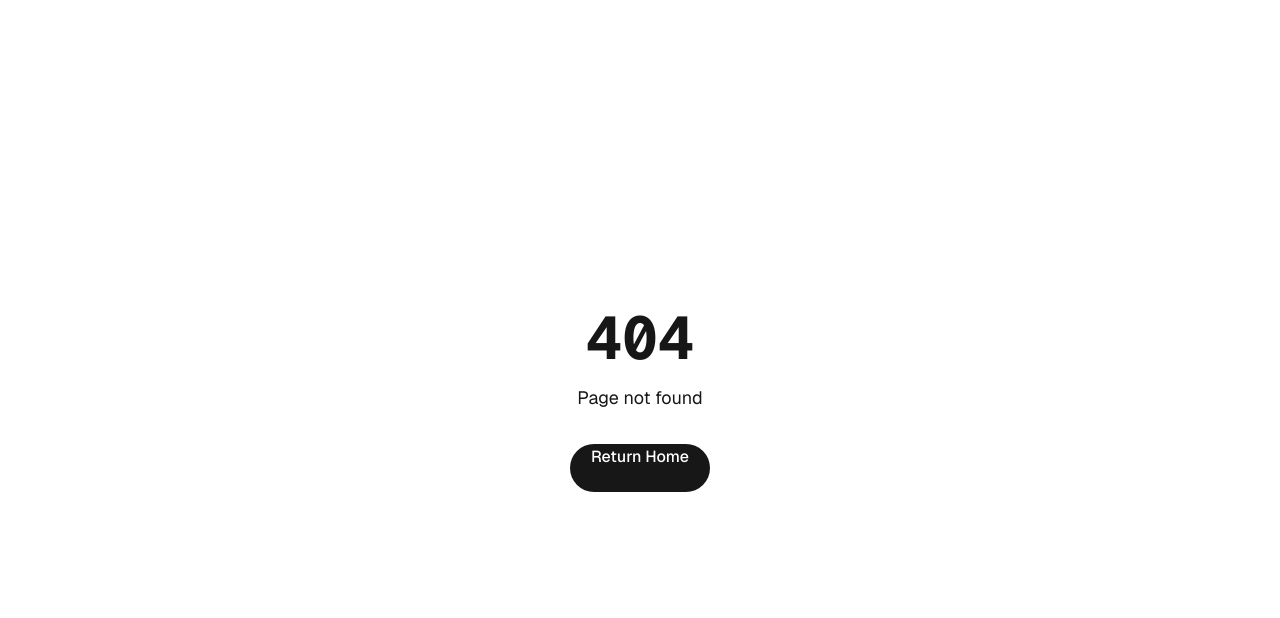
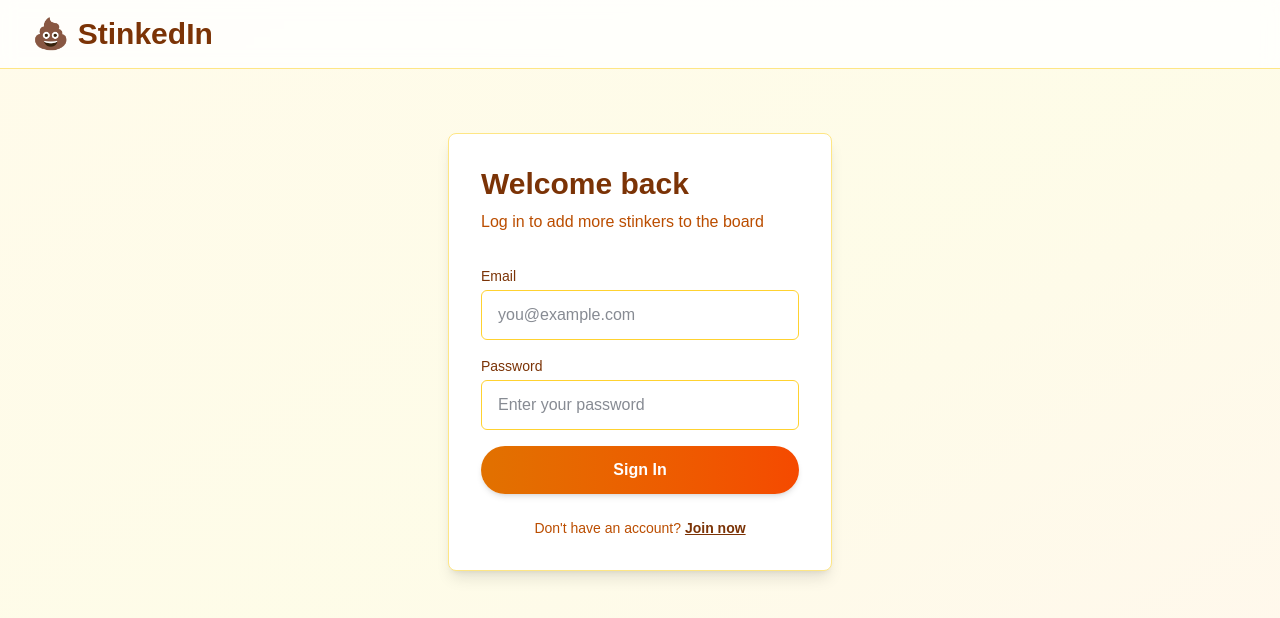
Before and after one commit to ns-test-org/linkedin-clone, a Next.js app in the folder packages/linkedin-clone/: page /login in a window 1280 px wide. Before the commit this address had no page. Shown: the top 618 px of the page. Built offline with nearby package versions, Linux system fonts and the light colour scheme.

Commit message:
AI chat session: Updated code and files

```diff
--- a/packages/linkedin-clone/src/app/layout.tsx
+++ b/packages/linkedin-clone/src/app/layout.tsx
@@ -13,8 +13,8 @@ const geistMono = Geist_Mono({
 });
 
 export const metadata: Metadata = {
-  title: "Build anything from a chat",
-  description: "Turn chats into apps. Prompt. Ship. Repeat.",
+  title: "💩 StinkedIn - Call Out Professional Stinkers",
+  description: "The shame board for professionals who stiffed you. Unpaid invoices, ghosting, broken promises - expose them all.",
 };
 
 export default function RootLayout({
--- /dev/null
+++ b/packages/linkedin-clone/src/app/login/page.tsx
@@ -0,0 +1,105 @@
+'use client';
+
+import { useState } from 'react';
+import Link from 'next/link';
+
+export default function Login() {
+  const [email, setEmail] = useState('');
+  const [password, setPassword] = useState('');
+  const [error, setError] = useState('');
+
+  const handleLogin = (e: React.FormEvent) => {
+    e.preventDefault();
+    setError('');
+
+    // Check if user exists in localStorage
+    const storedEmail = localStorage.getItem('userEmail');
+    const storedPassword = localStorage.getItem('userPassword');
+
+    if (email === storedEmail && password === storedPassword) {
+      localStorage.setItem('isAuthenticated', 'true');
+      window.location.href = '/feed';
+    } else {
+      setError('Invalid email or password');
+    }
+  };
+
+  return (
+    <div className="min-h-screen bg-gradient-to-br from-amber-50 via-yellow-50 to-orange-50">
+      {/* Header */}
+      <header className="border-b border-amber-200 bg-white/80 backdrop-blur-sm">
+        <div className="max-w-7xl mx-auto px-4 sm:px-6 lg:px-8 py-4">
+          <Link href="/">
+            <h1 className="text-3xl font-bold text-amber-900 flex items-center gap-2">
+              💩 StinkedIn
+            </h1>
+          </Link>
+        </div>
+      </header>
+
+      {/* Main Content */}
+      <main className="max-w-md mx-auto px-4 sm:px-6 lg:px-8 py-16">
+        <div className="bg-white p-8 rounded-lg shadow-lg border border-amber-200">
+          <h2 className="text-3xl font-semibold text-amber-900 mb-2">
+            Welcome back
+          </h2>
+          <p className="text-amber-700 mb-8">
+            Log in to add more stinkers to the board
+          </p>
+
+          {error && (
+            <div className="mb-4 p-3 bg-red-50 border border-red-200 rounded-md">
+              <p className="text-sm text-red-600">{error}</p>
+            </div>
+          )}
+
+          <form onSubmit={handleLogin} className="space-y-4">
+            <div>
+              <label htmlFor="email" className="block text-sm font-medium text-amber-900 mb-1">
+                Email
+              </label>
+              <input
+                type="email"
+                id="email"
+                value={email}
+                onChange={(e) => setEmail(e.target.value)}
+                required
+                className="w-full px-4 py-3 border border-amber-300 rounded-md focus:outline-none focus:ring-2 focus:ring-amber-500 text-gray-900 bg-white"
+                placeholder="you@example.com"
+              />
+            </div>
+            <div>
+              <label htmlFor="password" className="block text-sm font-medium text-amber-900 mb-1">
+                Password
+              </label>
+              <input
+                type="password"
+                id="password"
+                value={password}
+                onChange={(e) => setPassword(e.target.value)}
+                required
+                className="w-full px-4 py-3 border border-amber-300 rounded-md focus:outline-none focus:ring-2 focus:ring-amber-500 text-gray-900 bg-white"
+                placeholder="Enter your password"
+              />
+            </div>
+            <button
+              type="submit"
+              className="w-full bg-gradient-to-r from-amber-600 to-orange-600 text-white py-3 rounded-full font-semibold hover:from-amber-700 hover:to-orange-700 transition-all shadow-md"
+            >
+              Sign In
+            </button>
+          </form>
+
+          <div className="mt-6 text-center">
+            <p className="text-sm text-amber-700">
+              Don&apos;t have an account?{' '}
+              <Link href="/" className="font-semibold text-amber-900 hover:text-amber-700 underline">
+                Join now
+              </Link>
+            </p>
+          </div>
+        </div>
+      </main>
+    </div>
+  );
+}
--- a/packages/linkedin-clone/src/app/page.tsx
+++ b/packages/linkedin-clone/src/app/page.tsx
@@ -1,6 +1,7 @@
 'use client';
 
 import { useState } from 'react';
+import Link from 'next/link';
 
 export default function Landing() {
   const [email, setEmail] = useState('');
@@ -11,6 +12,7 @@ export default function Landing() {
     if (email && password) {
       // Store user in localStorage
       localStorage.setItem('userEmail', email);
+      localStorage.setItem('userPassword', password);
       localStorage.setItem('isAuthenticated', 'true');
       // Redirect to profile setup
       window.location.href = '/profile-setup';
@@ -18,11 +20,22 @@ export default function Landing() {
   };
 
   return (
-    <div className="min-h-screen bg-white">
+    <div className="min-h-screen bg-gradient-to-br from-amber-50 via-yellow-50 to-orange-50">
       {/* Header */}
-      <header className="border-b border-gray-200">
-        <div className="max-w-7xl mx-auto px-4 sm:px-6 lg:px-8 py-4">
-          <h1 className="text-3xl font-bold text-blue-600">Linked</h1>
+      <header className="border-b border-amber-200 bg-white/80 backdrop-blur-sm">
+        <div className="max-w-7xl mx-auto px-4 sm:px-6 lg:px-8 py-4 flex items-center justify-between">
+          <h1 className="text-3xl font-bold text-amber-900 flex items-center gap-2">
+            💩 StinkedIn
+          </h1>
+          <div className="flex items-center gap-4">
+            <span className="text-sm text-amber-700">Already a member?</span>
+            <Link
+              href="/login"
+              className="px-6 py-2 border-2 border-amber-600 text-amber-900 rounded-full font-semibold hover:bg-amber-50 transition-colors"
+            >
+              Sign in
+            </Link>
+          </div>
         </div>
       </header>
 
@@ -31,22 +44,22 @@ export default function Landing() {
         <div className="grid md:grid-cols-2 gap-12 items-center">
           {/* Left side - Hero */}
           <div>
-            <h2 className="text-5xl font-light text-gray-800 mb-6">
-              Welcome to your professional community
+            <h2 className="text-5xl font-light text-amber-900 mb-6">
+              Call out the professionals who stiffed you 💩
             </h2>
-            <p className="text-xl text-gray-600">
-              Connect with professionals, discover opportunities, and grow your career.
+            <p className="text-xl text-amber-800">
+              Unpaid invoices? Ghosted after the interview? Broken promises? Share your story and expose the stinkers in your industry.
             </p>
           </div>
 
           {/* Right side - Signup Form */}
-          <div className="bg-white p-8 rounded-lg shadow-lg border border-gray-200">
-            <h3 className="text-2xl font-semibold text-gray-800 mb-6">
-              Get started - it&apos;s free
+          <div className="bg-white p-8 rounded-lg shadow-lg border border-amber-200">
+            <h3 className="text-2xl font-semibold text-amber-900 mb-6">
+              Join and add your first stinker
             </h3>
             <form onSubmit={handleSignup} className="space-y-4">
               <div>
-                <label htmlFor="email" className="block text-sm font-medium text-gray-700 mb-1">
+                <label htmlFor="email" className="block text-sm font-medium text-amber-900 mb-1">
                   Email
                 </label>
                 <input
@@ -55,12 +68,12 @@ export default function Landing() {
                   value={email}
                   onChange={(e) => setEmail(e.target.value)}
                   required
-                  className="w-full px-4 py-3 border border-gray-300 rounded-md focus:outline-none focus:ring-2 focus:ring-blue-500 text-gray-900"
+                  className="w-full px-4 py-3 border border-amber-300 rounded-md focus:outline-none focus:ring-2 focus:ring-amber-500 text-gray-900 bg-white"
                   placeholder="you@example.com"
                 />
               </div>
               <div>
-                <label htmlFor="password" className="block text-sm font-medium text-gray-700 mb-1">
+                <label htmlFor="password" className="block text-sm font-medium text-amber-900 mb-1">
                   Password
                 </label>
                 <input
@@ -70,17 +83,20 @@ export default function Landing() {
                   onChange={(e) => setPassword(e.target.value)}
                   required
                   minLength={6}
-                  className="w-full px-4 py-3 border border-gray-300 rounded-md focus:outline-none focus:ring-2 focus:ring-blue-500 text-gray-900"
+                  className="w-full px-4 py-3 border border-amber-300 rounded-md focus:outline-none focus:ring-2 focus:ring-amber-500 text-gray-900 bg-white"
                   placeholder="6+ characters"
                 />
               </div>
               <button
                 type="submit"
-                className="w-full bg-blue-600 text-white py-3 rounded-full font-semibold hover:bg-blue-700 transition-colors"
+                className="w-full bg-gradient-to-r from-amber-600 to-orange-600 text-white py-3 rounded-full font-semibold hover:from-amber-700 hover:to-orange-700 transition-all shadow-md"
               >
-                Agree & Join
+                Join & Add to Shame Board
               </button>
             </form>
+            <p className="text-xs text-amber-700 mt-4 text-center">
+              By joining, you agree to call out bad actors and keep it truthful. StinkedIn is for accountability, not defamation.
+            </p>
           </div>
         </div>
       </main>
--- a/packages/linkedin-clone/src/app/profile-setup/page.tsx
+++ b/packages/linkedin-clone/src/app/profile-setup/page.tsx
@@ -34,24 +34,26 @@ export default function ProfileSetup() {
   };
 
   return (
-    <div className="min-h-screen bg-gray-50">
+    <div className="min-h-screen bg-gradient-to-br from-amber-50 via-yellow-50 to-orange-50">
       {/* Header */}
-      <header className="bg-white border-b border-gray-200">
+      <header className="bg-white/80 backdrop-blur-sm border-b border-amber-200">
         <div className="max-w-4xl mx-auto px-4 sm:px-6 lg:px-8 py-4">
-          <h1 className="text-2xl font-bold text-blue-600">Linked</h1>
+          <h1 className="text-2xl font-bold text-amber-900 flex items-center gap-2">
+            💩 StinkedIn
+          </h1>
         </div>
       </header>
 
       {/* Progress Bar */}
-      <div className="bg-white border-b border-gray-200">
+      <div className="bg-white/80 backdrop-blur-sm border-b border-amber-200">
         <div className="max-w-4xl mx-auto px-4 sm:px-6 lg:px-8 py-4">
           <div className="flex items-center justify-between mb-2">
-            <span className="text-sm font-medium text-gray-700">Step {step} of 3</span>
-            <span className="text-sm text-gray-500">{Math.round((step / 3) * 100)}% complete</span>
+            <span className="text-sm font-medium text-amber-900">Step {step} of 3</span>
+            <span className="text-sm text-amber-700">{Math.round((step / 3) * 100)}% complete</span>
           </div>
-          <div className="w-full bg-gray-200 rounded-full h-2">
+          <div className="w-full bg-amber-200 rounded-full h-2">
             <div
-              className="bg-blue-600 h-2 rounded-full transition-all duration-300"
+              className="bg-gradient-to-r from-amber-600 to-orange-600 h-2 rounded-full transition-all duration-300"
               style={{ width: `${(step / 3) * 100}%` }}
             />
           </div>
@@ -60,53 +62,53 @@ export default function ProfileSetup() {
 
       {/* Main Content */}
       <main className="max-w-2xl mx-auto px-4 sm:px-6 lg:px-8 py-12">
-        <div className="bg-white rounded-lg shadow-md p-8">
+        <div className="bg-white rounded-lg shadow-md p-8 border border-amber-200">
           {/* Step 1: Basic Info (Mandatory) */}
           {step === 1 && (
             <div>
-              <h2 className="text-3xl font-semibold text-gray-800 mb-2">
+              <h2 className="text-3xl font-semibold text-amber-900 mb-2">
                 Let&apos;s build your profile
               </h2>
-              <p className="text-gray-600 mb-8">
+              <p className="text-amber-700 mb-8">
                 This information is required to get started
               </p>
 
               <div className="space-y-6">
                 <div>
-                  <label className="block text-sm font-medium text-gray-700 mb-2">
+                  <label className="block text-sm font-medium text-amber-900 mb-2">
                     Full Name <span className="text-red-500">*</span>
                   </label>
                   <input
                     type="text"
                     value={profile.fullName}
                     onChange={(e) => setProfile({ ...profile, fullName: e.target.value })}
-                    className="w-full px-4 py-3 border border-gray-300 rounded-md focus:outline-none focus:ring-2 focus:ring-blue-500 text-gray-900"
+                    className="w-full px-4 py-3 border border-amber-300 rounded-md focus:outline-none focus:ring-2 focus:ring-amber-500 text-gray-900 bg-white"
                     placeholder="John Doe"
                   />
                 </div>
 
                 <div>
-                  <label className="block text-sm font-medium text-gray-700 mb-2">
+                  <label className="block text-sm font-medium text-amber-900 mb-2">
                     Professional Headline <span className="text-red-500">*</span>
                   </label>
                   <input
                     type="text"
                     value={profile.headline}
                     onChange={(e) => setProfile({ ...profile, headline: e.target.value })}
-                    className="w-full px-4 py-3 border border-gray-300 rounded-md focus:outline-none focus:ring-2 focus:ring-blue-500 text-gray-900"
+                    className="w-full px-4 py-3 border border-amber-300 rounded-md focus:outline-none focus:ring-2 focus:ring-amber-500 text-gray-900 bg-white"
                     placeholder="Software Engineer at Tech Company"
                   />
                 </div>
 
                 <div>
-                  <label className="block text-sm font-medium text-gray-700 mb-2">
+                  <label className="block text-sm font-medium text-amber-900 mb-2">
                     Location <span className="text-red-500">*</span>
                   </label>
                   <input
                     type="text"
                     value={profile.location}
                     onChange={(e) => setProfile({ ...profile, location: e.target.value })}
-                    className="w-full px-4 py-3 border border-gray-300 rounded-md focus:outline-none focus:ring-2 focus:ring-blue-500 text-gray-900"
+                    className="w-full px-4 py-3 border border-amber-300 rounded-md focus:outline-none focus:ring-2 focus:ring-amber-500 text-gray-900 bg-white"
                     placeholder="San Francisco, CA"
                   />
                 </div>
@@ -114,7 +116,7 @@ export default function ProfileSetup() {
 
               <button
                 onClick={handleNext}
-                className="mt-8 w-full bg-blue-600 text-white py-3 rounded-full font-semibold hover:bg-blue-700 transition-colors"
+                className="mt-8 w-full bg-gradient-to-r from-amber-600 to-orange-600 text-white py-3 rounded-full font-semibold hover:from-amber-700 hover:to-orange-700 transition-all shadow-md"
               >
                 Continue
               </button>
@@ -124,22 +126,22 @@ export default function ProfileSetup() {
           {/* Step 2: About (Optional) */}
           {step === 2 && (
             <div>
-              <h2 className="text-3xl font-semibold text-gray-800 mb-2">
+              <h2 className="text-3xl font-semibold text-amber-900 mb-2">
                 Tell us about yourself
               </h2>
-              <p className="text-gray-600 mb-8">
+              <p className="text-amber-700 mb-8">
                 This is optional, but helps others understand your background
               </p>
 
               <div>
-                <label className="block text-sm font-medium text-gray-700 mb-2">
+                <label className="block text-sm font-medium text-amber-900 mb-2">
                   About / Summary
                 </label>
                 <textarea
                   value={profile.about}
                   onChange={(e) => setProfile({ ...profile, about: e.target.value })}
                   rows={6}
-                  className="w-full px-4 py-3 border border-gray-300 rounded-md focus:outline-none focus:ring-2 focus:ring-blue-500 text-gray-900"
+                  className="w-full px-4 py-3 border border-amber-300 rounded-md focus:outline-none focus:ring-2 focus:ring-amber-500 text-gray-900 bg-white"
                   placeholder="Share your story, experience, and what you're passionate about..."
                 />
               </div>
@@ -147,13 +149,13 @@ export default function ProfileSetup() {
               <div className="mt-8 flex gap-4">
                 <button
                   onClick={handleSkip}
-                  className="flex-1 bg-white text-blue-600 py-3 rounded-full font-semibold border-2 border-blue-600 hover:bg-blue-50 transition-colors"
+                  className="flex-1 bg-white text-amber-900 py-3 rounded-full font-semibold border-2 border-amber-600 hover:bg-amber-50 transition-colors"
                 >
                   Skip for now
                 </button>
                 <button
                   onClick={handleNext}
-                  className="flex-1 bg-blue-600 text-white py-3 rounded-full font-semibold hover:bg-blue-700 transition-colors"
+                  className="flex-1 bg-gradient-to-r from-amber-600 to-orange-600 text-white py-3 rounded-full font-semibold hover:from-amber-700 hover:to-orange-700 transition-all shadow-md"
                 >
                   Continue
                 </button>
@@ -164,15 +166,15 @@ export default function ProfileSetup() {
           {/* Step 3: Profile Photo (Optional) */}
           {step === 3 && (
             <div>
-              <h2 className="text-3xl font-semibold text-gray-800 mb-2">
+              <h2 className="text-3xl font-semibold text-amber-900 mb-2">
                 Add a profile photo
               </h2>
-              <p className="text-gray-600 mb-8">
+              <p className="text-amber-700 mb-8">
                 Profiles with photos get more engagement
               </p>
 
               <div className="flex flex-col items-center">
-                <div className="w-32 h-32 rounded-full bg-gray-200 flex items-center justify-center mb-6">
+                <div className="w-32 h-32 rounded-full bg-amber-200 flex items-center justify-center mb-6">
                   {profile.profilePhoto ? (
                     // eslint-disable-next-line @next/next/no-img-element
                     <img
@@ -182,7 +184,7 @@ export default function ProfileSetup() {
                     />
                   ) : (
                     <svg
-                      className="w-16 h-16 text-gray-400"
+                      className="w-16 h-16 text-amber-600"
                       fill="currentColor"
                       viewBox="0 0 20 20"
                     >
@@ -195,14 +197,14 @@ export default function ProfileSetup() {
                   )}
                 </div>
 
-                <label className="block text-sm font-medium text-gray-700 mb-2">
+                <label className="block text-sm font-medium text-amber-900 mb-2">
                   Photo URL (optional)
                 </label>
                 <input
                   type="url"
                   value={profile.profilePhoto}
                   onChange={(e) => setProfile({ ...profile, profilePhoto: e.target.value })}
-                  className="w-full px-4 py-3 border border-gray-300 rounded-md focus:outline-none focus:ring-2 focus:ring-blue-500 text-gray-900"
+                  className="w-full px-4 py-3 border border-amber-300 rounded-md focus:outline-none focus:ring-2 focus:ring-amber-500 text-gray-900 bg-white"
                   placeholder="https://example.com/photo.jpg"
                 />
               </div>
@@ -210,13 +212,13 @@ export default function ProfileSetup() {
               <div className="mt-8 flex gap-4">
                 <button
                   onClick={handleFinish}
-                  className="flex-1 bg-white text-blue-600 py-3 rounded-full font-semibold border-2 border-blue-600 hover:bg-blue-50 transition-colors"
+                  className="flex-1 bg-white text-amber-900 py-3 rounded-full font-semibold border-2 border-amber-600 hover:bg-amber-50 transition-colors"
                 >
                   Skip for now
                 </button>
                 <button
                   onClick={handleFinish}
-                  className="flex-1 bg-blue-600 text-white py-3 rounded-full font-semibold hover:bg-blue-700 transition-colors"
+                  className="flex-1 bg-gradient-to-r from-amber-600 to-orange-600 text-white py-3 rounded-full font-semibold hover:from-amber-700 hover:to-orange-700 transition-all shadow-md"
                 >
                   Finish
                 </button>
```
